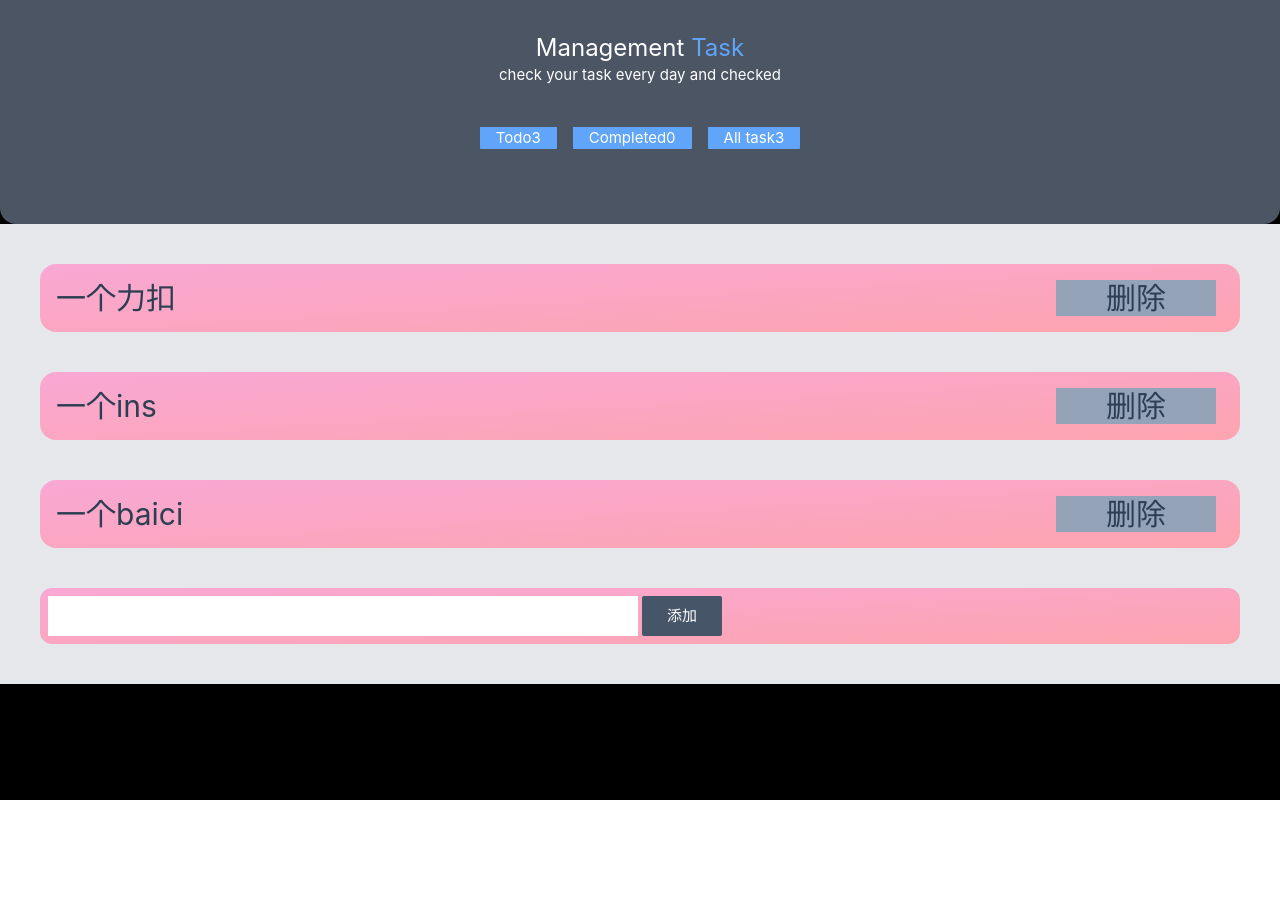
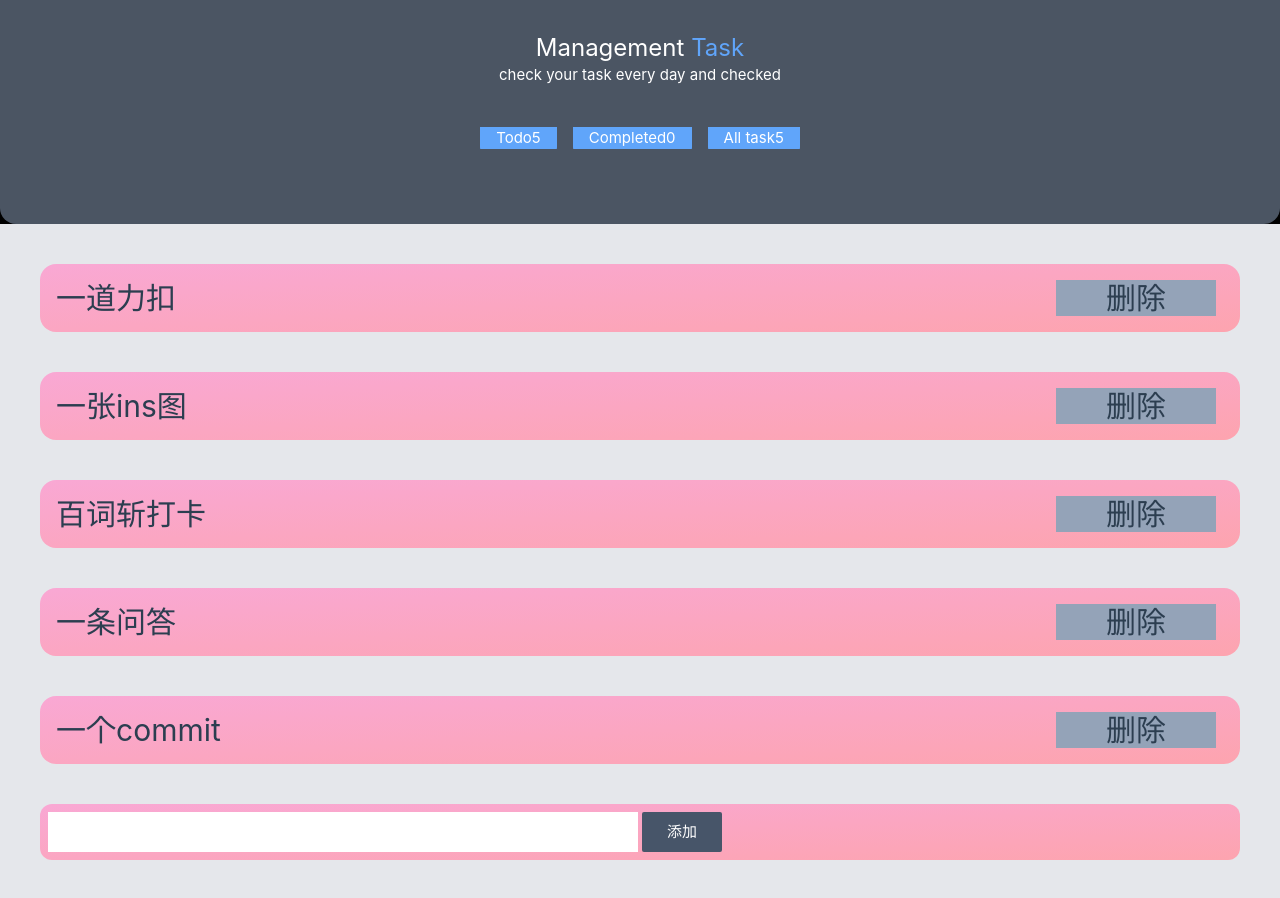
Before and after one commit to changzhenlin/todolist, a Vue app: page / in a window 1280 px wide. Before the commit the page ends 800 px from the top, so only its background shows below. Built offline with nearby package versions, Linux system fonts and the light colour scheme.

Commit message:
update todolist

```diff
--- a/src/App.vue
+++ b/src/App.vue
@@ -6,17 +6,27 @@
     let allTask = ref([])
     let initArrItemList = ref([
       {
-        name: '一个力扣',
+        name: '一道力扣',
         undo: true,
         id: Math.random()
       },
       {
-        name: '一个ins',
+        name: '一张ins图',
         undo: true,
         id: Math.random()
       },
       {
-        name: '一个baici',
+        name: '百词斩打卡',
+        undo: true,
+        id: Math.random()
+      },
+      {
+        name: '一条问答',
+        undo: true,
+        id: Math.random()
+      },
+      {
+        name: '一个commit',
         undo: true,
         id: Math.random()
       }
```
